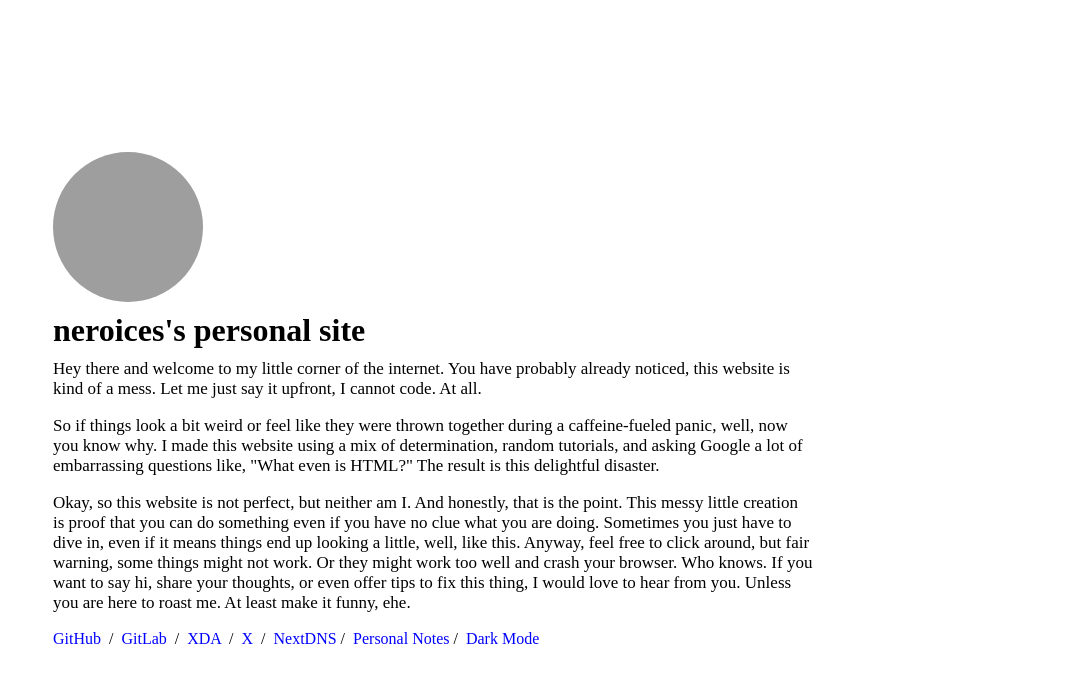
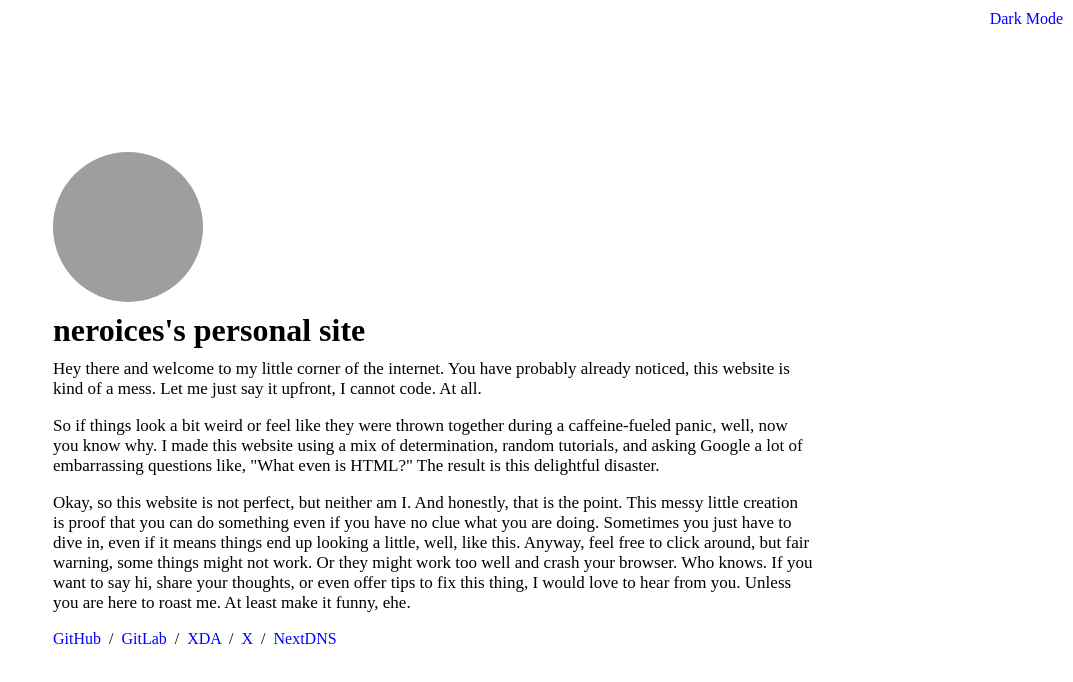
Before and after one commit to neroices/slce.moe, a plain HTML site: page index.html in a window 1280 px wide. Shown: the whole page, without its empty margins (207-1280 px from the left). Drawn offline with Linux system fonts and the light colour scheme; grey boxes are pictures that could not be loaded.

Commit message:
Move dark mode to the top right

```diff
--- a/index.html
+++ b/index.html
@@ -80,6 +80,13 @@
                 text-align: center;
             }
 
+            .tr {
+                position: absolute;
+                top: 10px;
+                right: 10px;
+                text-align: right;
+            }
+
             @media (max-width: 768px) {
                 .container {
                     padding: 10px 50px;
@@ -97,7 +104,7 @@
         <div class="container">
             <img src="https://github.com/neroices.png" alt="neroices" />
             <h1><strong>neroices's personal site</strong></h1>
-
+            <a href="#" class="toggle tr" onclick="toggleDarkMode()">Dark Mode</a>
             <p>
                 Hey there and welcome to my little corner of the internet. You
                 have probably already noticed, this website is kind of a mess.
@@ -123,15 +130,12 @@
                 tips to fix this thing, I would love to hear from you. Unless
                 you are here to roast me. At least make it funny, ehe.
             </p>
-
             <a href="https://github.com/neroices">GitHub</a> &nbsp;/&nbsp;
             <a href="https://gitlab.com/neroices">GitLab</a> &nbsp;/&nbsp;
             <a href="https://xdaforums.com/m/alicization.10996241/">XDA</a>
             &nbsp;/&nbsp;
             <a href="https://x.com/letsmakeices">X</a> &nbsp;/&nbsp;
-            <a href="https://nextdns.io/?from=bskxrt52">NextDNS</a>&nbsp;/&nbsp;
-            <a href="https://notes.slce.moe">Personal Notes</a>&nbsp;/&nbsp;
-            <a href="#" class="toggle" onclick="toggleDarkMode()">Dark Mode</a>
+            <a href="https://nextdns.io/?from=bskxrt52">NextDNS</a>
         </div>
 
         <script>
```
